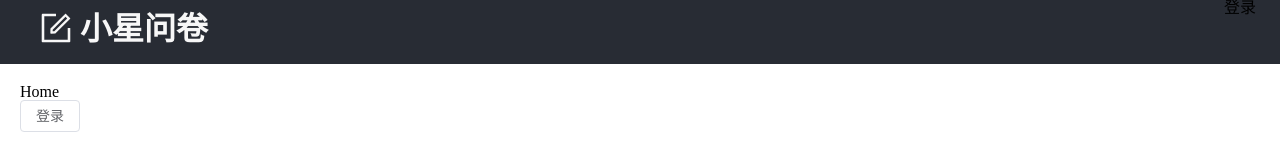
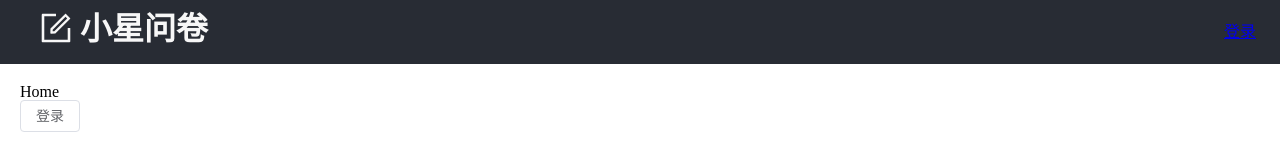
Before and after one commit to xing-6464/v-questionnaire-star, a Vue app: page / in a window 1280 px wide. Shown: the top 160 px of the page. Built offline with nearby package versions, Linux system fonts and the light colour scheme.

Commit message:
chore: 开发UserInfo组件

```diff
--- a/components.d.ts
+++ b/components.d.ts
@@ -18,5 +18,6 @@ declare module 'vue' {
     QuestionCard: typeof import('./src/components/QuestionCard.vue')['default']
     RouterLink: typeof import('vue-router')['RouterLink']
     RouterView: typeof import('vue-router')['RouterView']
+    UserInfo: typeof import('./src/components/UserInfo.vue')['default']
   }
 }
--- /dev/null
+++ b/src/components/UserInfo.vue
@@ -0,0 +1,7 @@
+<template>
+  <router-link to="/login">登录</router-link>
+</template>
+
+<script setup lang="ts"></script>
+
+<style scoped lang="scss"></style>
--- a/src/layouts/MainLayout.vue
+++ b/src/layouts/MainLayout.vue
@@ -2,9 +2,11 @@
   <div class="common-layout">
     <el-header class="header">
       <div class="left">
-        <Logo></Logo>
+        <Logo />
       </div>
-      <div class="right">登录</div>
+      <div class="right">
+        <UserInfo />
+      </div>
     </el-header>
     <el-main class="main">
       <router-view />
@@ -15,6 +17,7 @@
 
 <script setup lang="ts">
 import Logo from '@/components/Logo.vue'
+import UserInfo from '@/components/UserInfo.vue'
 </script>
 
 <style scoped lang="scss">
@@ -29,6 +32,7 @@ import Logo from '@/components/Logo.vue'
 
   .right {
     float: right;
+    line-height: 64px;
   }
 }
 
--- a/src/router/index.ts
+++ b/src/router/index.ts
@@ -74,3 +74,10 @@ const router = createRouter({
 })
 
 export default router
+
+// ------------- 常用路由地址 --------------
+
+export const HOME_PATHNAME = '/home'
+export const LOGIN_PATHNAME = '/login'
+export const REGISTER_PATHNAME = '/register'
+export const MANAGE_INDEX_PATHNAME = '/manage/list'
```
